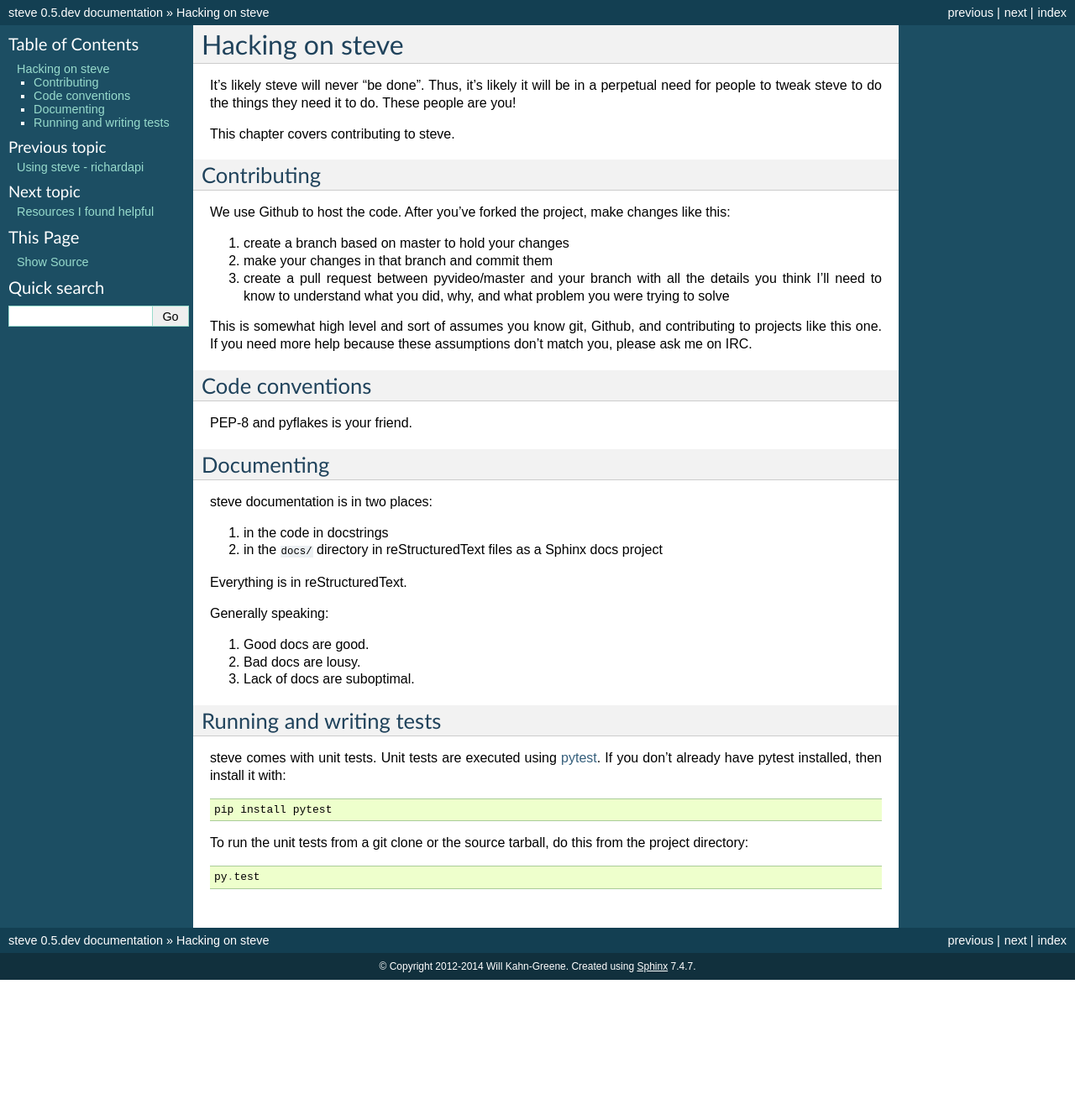
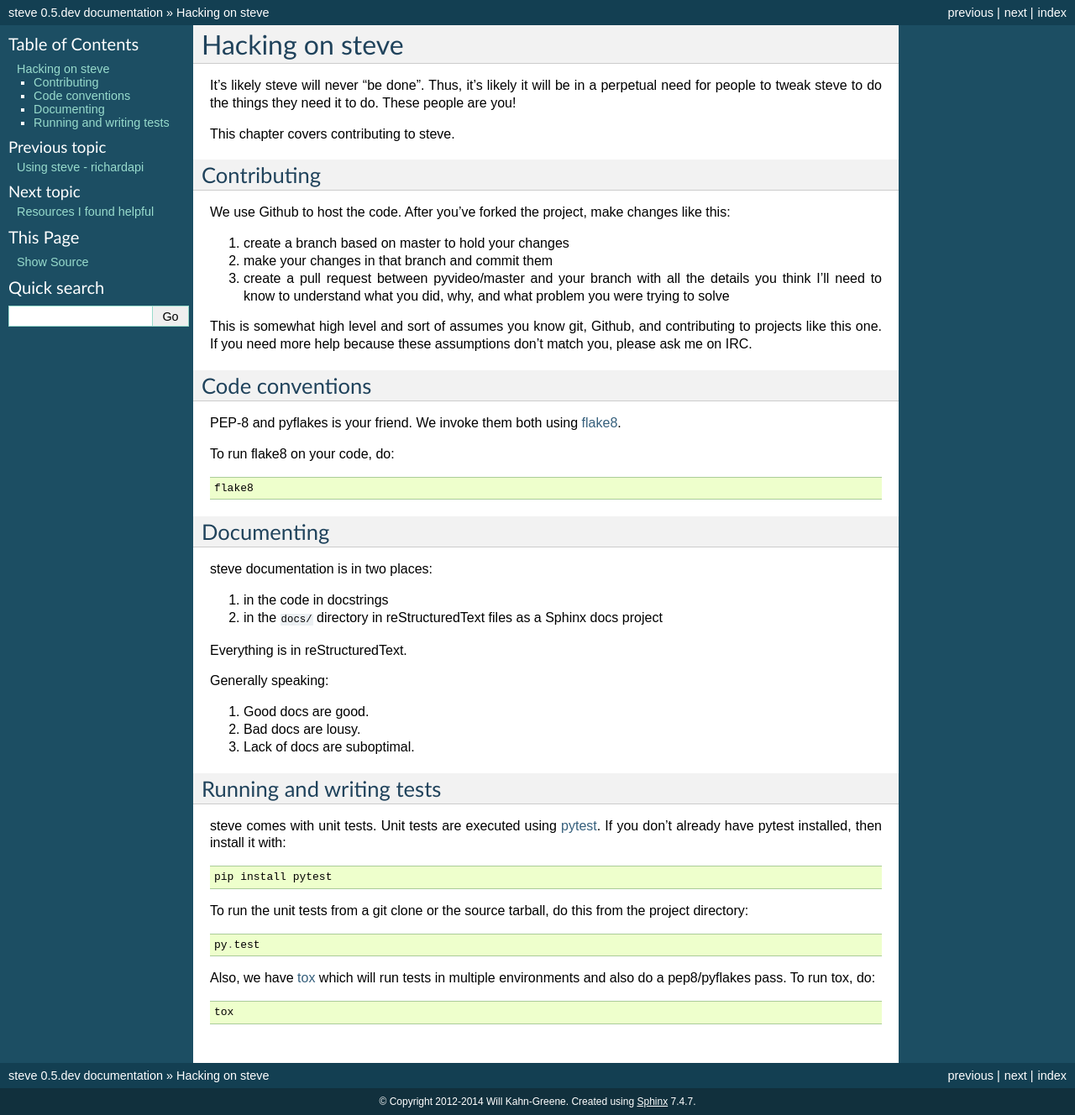
Before and after one commit to pyvideo/steve, a Sphinx documentation site: the page built from docs/hacking.rst, in a window 1280 px wide. Shown: the whole page at 84% size. Built offline with Sphinx 7.4.7, drawn with Linux system fonts in a browser that asks for light colours; before the commit the page ends 1167 px from its top, so only the background shows below that.

Commit message:
Add tox and flake8 to dev requirements and docs
This adds tox and flake8 to dev requirements and docs. I also tweaked
the flake8 settings.

```diff
--- a/docs/hacking.rst
+++ b/docs/hacking.rst
@@ -29,7 +29,13 @@ because these assumptions don't match you, please ask me on IRC.
 Code conventions
 ================
 
-PEP-8 and pyflakes is your friend.
+PEP-8 and pyflakes is your friend. We invoke them both using `flake8`_.
+
+To run flake8 on your code, do::
+
+    flake8
+
+.. _flake8: https://flake8.readthedocs.org/
 
 
 Documenting
@@ -63,4 +69,10 @@ from the project directory::
 
     py.test
 
-.. _pytest: http://pytest.org/latest/
+Also, we have `tox`_ which will run tests in multiple environments and
+also do a pep8/pyflakes pass. To run tox, do::
+
+    tox
+
+.. _pytest: http://pytest.org/
+.. _tox: http://tox.readthedocs.org/
--- a/requirements.txt
+++ b/requirements.txt
@@ -5,4 +5,6 @@ argparse
 blessings
 html2text
 requests
+flake8
 pytest
+tox
```
Also changed, not shown: 1 other file.
